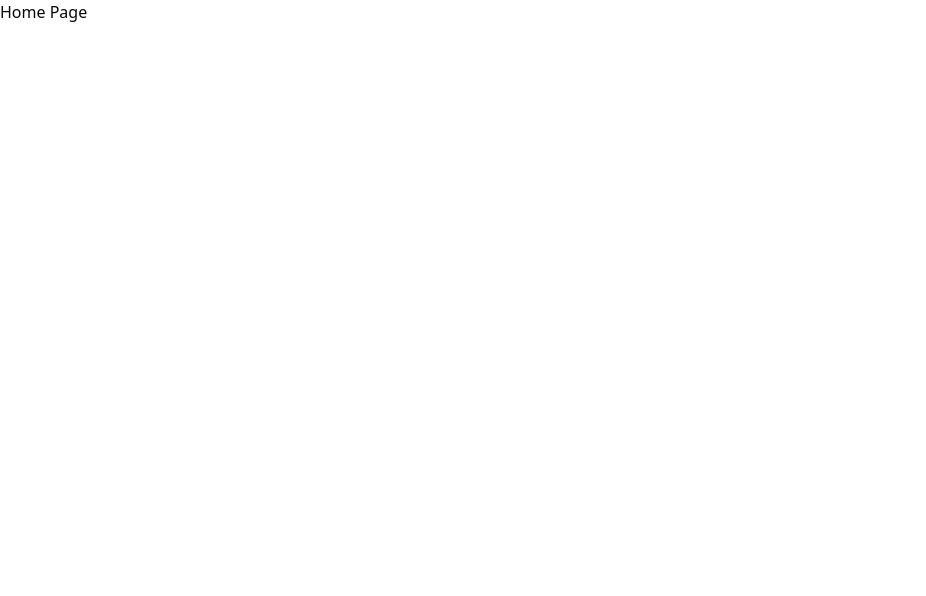
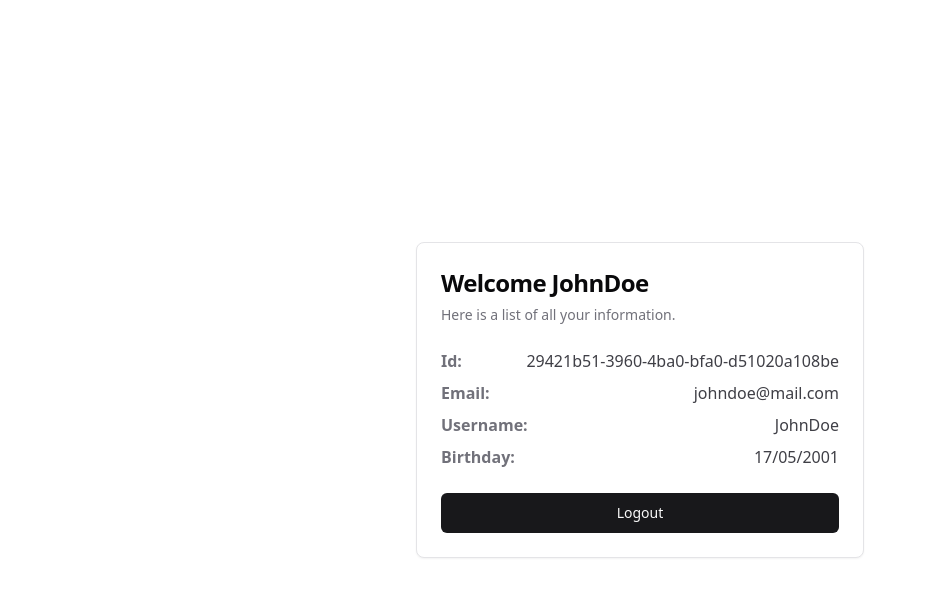
Before and after one commit to fredrikj31/auth-system, a React (Vite) app in the folder app/: page / in a window 1280 px wide. Shown: the top 596 px of the page, without its empty margins (0-926 px from the left). Built offline with nearby package versions, Linux system fonts and the light colour scheme.

Commit message:
feat(app): adds home page designs

```diff
--- a/app/src/pages/Home.tsx
+++ b/app/src/pages/Home.tsx
@@ -1,3 +1,38 @@
+import { Button } from "@shadcn-ui/components/ui/button";
+import { Card, CardContent, CardDescription, CardFooter, CardHeader, CardTitle } from "@shadcn-ui/components/ui/card";
+
 export const HomePage = () => {
-  return <h1>Home Page</h1>;
+  return (
+    <div className="min-h-screen flex justify-center items-center">
+      <Card className="w-full max-w-md">
+        <CardHeader>
+          <CardTitle className="text-2xl">Welcome JohnDoe</CardTitle>
+          <CardDescription>Here is a list of all your information.</CardDescription>
+        </CardHeader>
+        <CardContent className="grid gap-4">
+          <div className="flex flex-col gap-2">
+            <div className="flex flex-row justify-between">
+              <span className="text-zinc-500 font-semibold">Id:</span>
+              <span className="text-zinc-700">29421b51-3960-4ba0-bfa0-d51020a108be</span>
+            </div>
+            <div className="flex flex-row justify-between">
+              <span className="text-zinc-500 font-semibold">Email:</span>
+              <span className="text-zinc-700">johndoe@mail.com</span>
+            </div>
+            <div className="flex flex-row justify-between">
+              <span className="text-zinc-500 font-semibold">Username:</span>
+              <span className="text-zinc-700">JohnDoe</span>
+            </div>
+            <div className="flex flex-row justify-between">
+              <span className="text-zinc-500 font-semibold">Birthday:</span>
+              <span className="text-zinc-700">17/05/2001</span>
+            </div>
+          </div>
+        </CardContent>
+        <CardFooter>
+          <Button className="w-full">Logout</Button>
+        </CardFooter>
+      </Card>
+    </div>
+  );
 };
```
